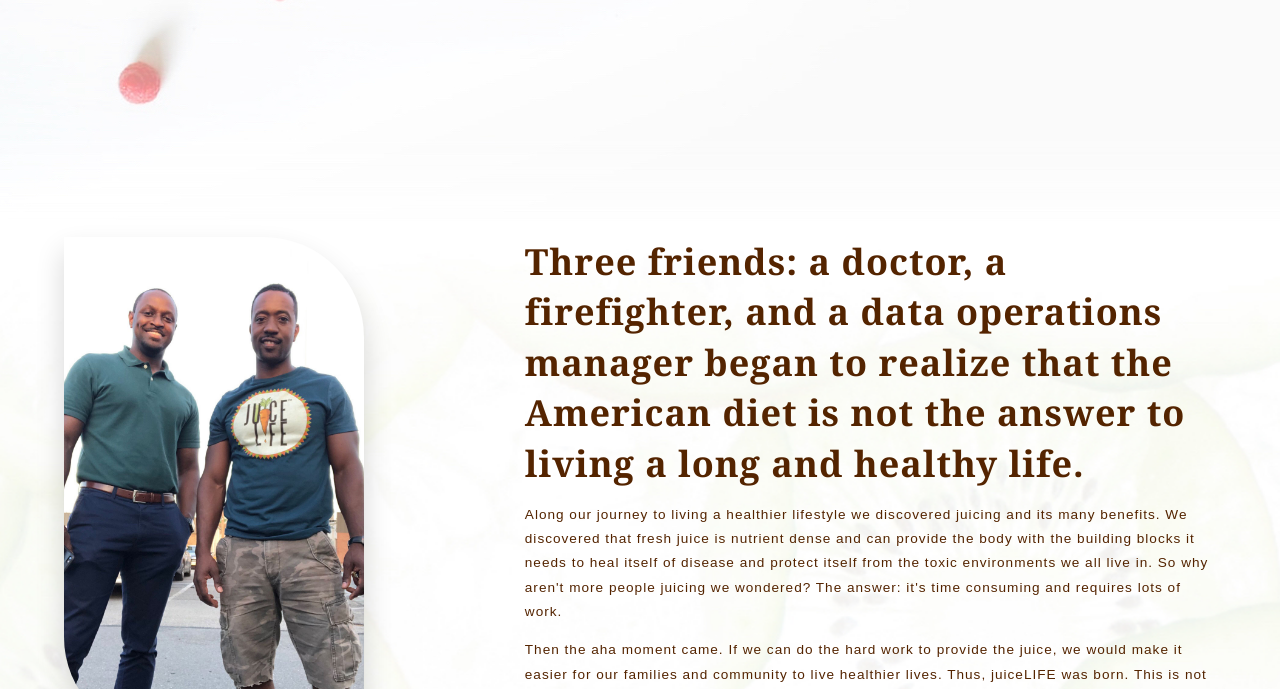
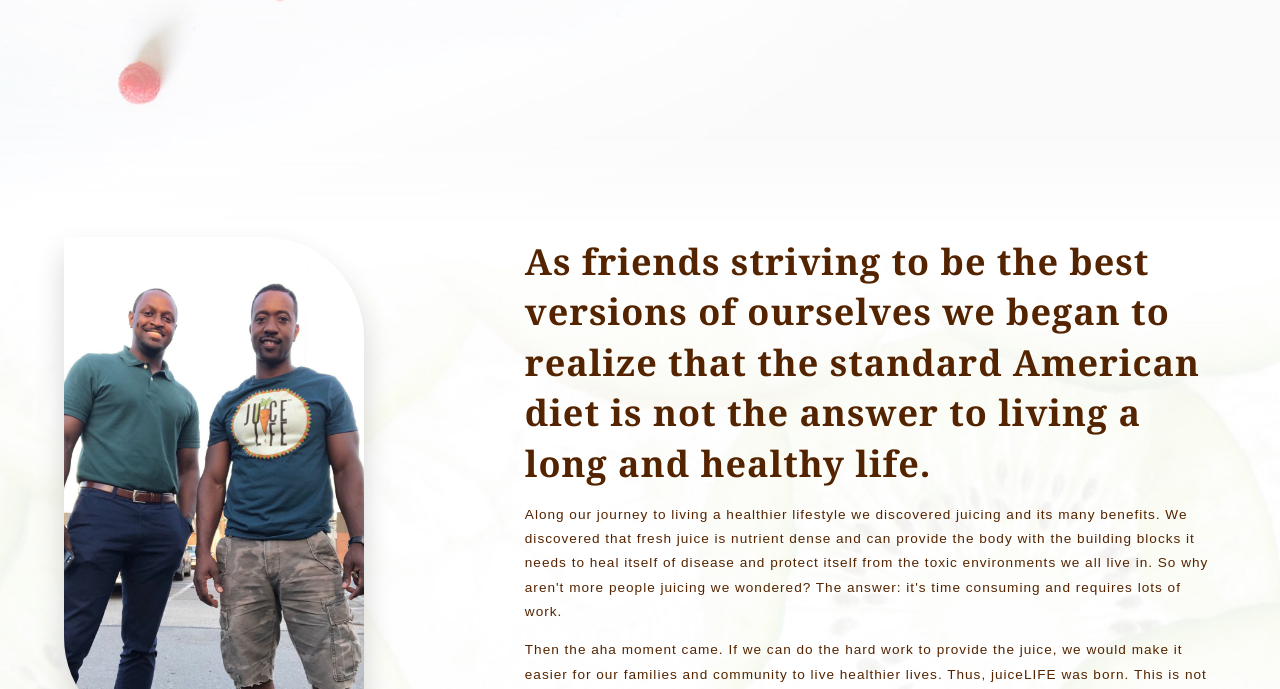
Before and after one commit to ritarenee15/juice-life-rva, a plain HTML site: page index.html in a window 1280 px wide. Shown: the part 563-1252 px from the top of the page. Drawn offline with Linux system fonts and the light colour scheme; a web font is replaced by a local one.

Commit message:
changed header in about section with updated copy

```diff
--- a/index.html
+++ b/index.html
@@ -52,7 +52,7 @@
 				<div class="about-section1">
 					<div class="about-image1"></div>
 					<div class="about-text1">
-						<h2>Three friends: a doctor, a firefighter, and a data operations manager began to realize that the American diet is not the answer to living a long and healthy life.</h2>
+						<h2>As friends striving to be the best versions of ourselves we began to realize that the standard American diet is not the answer to living a long and healthy life.</h2>
 						<p>Along our journey to living a healthier lifestyle we discovered juicing and its many benefits. We discovered that fresh juice is nutrient dense and can provide the body with the building blocks it needs to heal itself of disease and protect itself from the toxic environments we all live in. So why aren't more people juicing we wondered? The answer: it's time consuming and requires lots of work.</p>
 						<p>Then the aha moment came. If we can do the hard work to provide the juice, we would make it easier for our families and community to live healthier lives. Thus, juiceLIFE was born. This is not just a business for us, this is our service to the people we love. Our personal journey for truth, and our responsibility to our community is what juiceLIFE is built on.</p>
 					</div>
```
